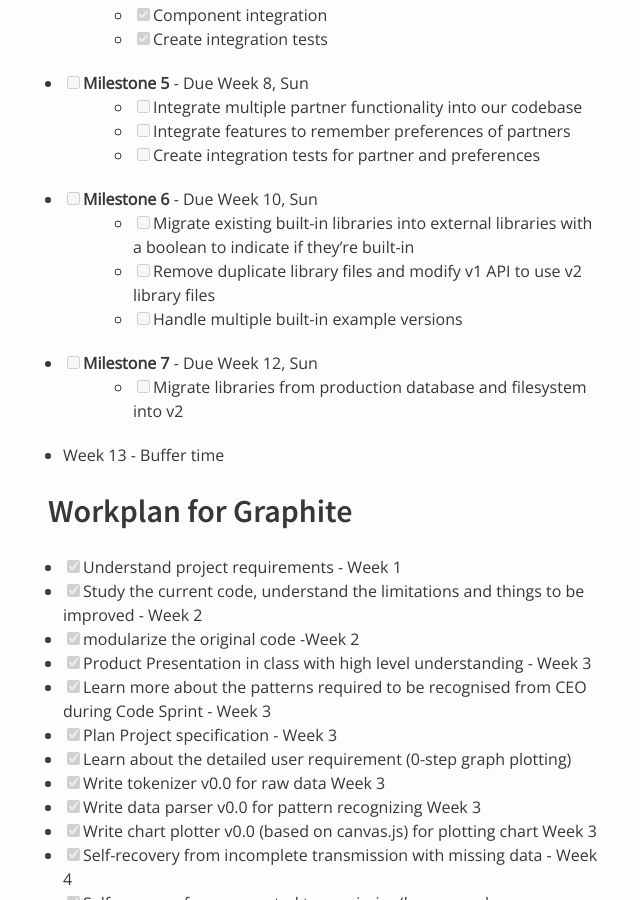
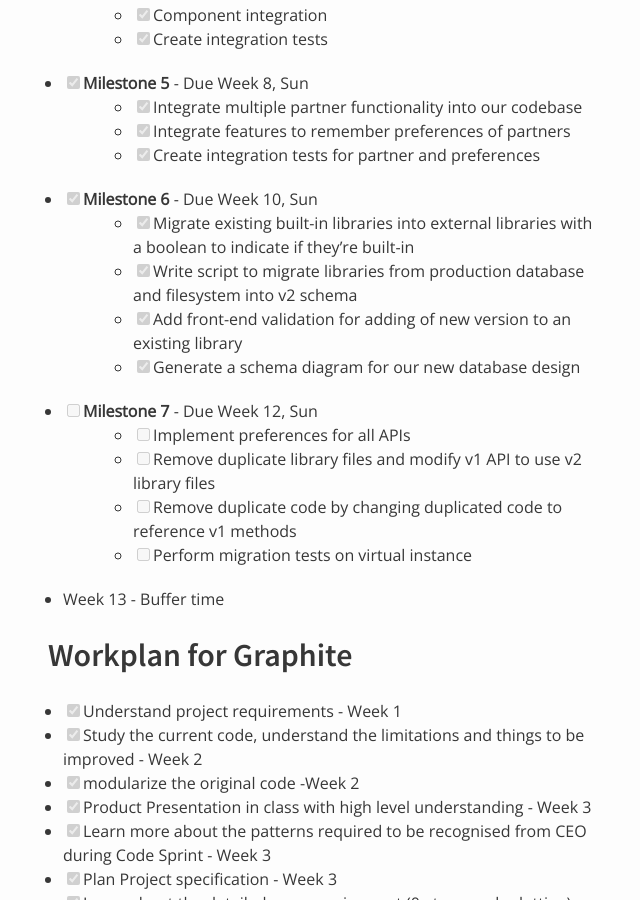
Before and after one commit to nus-oss/cs3281-AY1516S2-website, a Jekyll site: the page built from teams/codebender.md, in a window 1280 px wide and 900 px high, scrolled down 2575 px. Shown: the whole window, without its empty margins (322-962 px from the left). Built offline with Jekyll 4.4.1, drawn with Linux system fonts in a browser that asks for light colours; some of the changed text lies outside the part shown.

Commit message:
Update KY and Eratosthenes' progress

```diff
--- a/teams/codebender.md
+++ b/teams/codebender.md
@@ -88,16 +88,20 @@
 * [x] **Milestone 4** - Due Week 7, Sun
     * [x] Component integration
     * [x] Create integration tests
-* [ ] **Milestone 5** - Due Week 8, Sun
-    * [ ] Integrate multiple partner functionality into our codebase
-    * [ ] Integrate features to remember preferences of partners
-    * [ ] Create integration tests for partner and preferences
-* [ ] **Milestone 6** - Due Week 10, Sun
-    * [ ] Migrate existing built-in libraries into external libraries with a boolean to indicate if they're built-in
+* [x] **Milestone 5** - Due Week 8, Sun
+    * [x] Integrate multiple partner functionality into our codebase
+    * [x] Integrate features to remember preferences of partners
+    * [x] Create integration tests for partner and preferences
+* [x] **Milestone 6** - Due Week 10, Sun
+    * [x] Migrate existing built-in libraries into external libraries with a boolean to indicate if they're built-in
+    * [x] Write script to migrate libraries from production database and filesystem into v2 schema
+    * [x] Add front-end validation for adding of new version to an existing library
+    * [x] Generate a schema diagram for our new database design
+* [ ] **Milestone 7** - Due Week 12, Sun
+    * [ ] Implement preferences for all APIs
     * [ ] Remove duplicate library files and modify v1 API to use v2 library files
-    * [ ] Handle multiple built-in example versions
-* [ ] **Milestone 7** - Due Week 12, Sun
-    * [ ] Migrate libraries from production database and filesystem into v2
+    * [ ] Remove duplicate code by changing duplicated code to reference v1 methods
+    * [ ] Perform migration tests on virtual instance
 * Week 13 - Buffer time
 
 
@@ -175,6 +179,7 @@
 * Week 8, Tue - Implemented support for the authentication of multiple partners
 * Week 8, Tue - Created tests for testing the authentication mechanism
 * Week 9, Tue - Wrote the ultimate migration script for migrating everything on the production server ([PR #62](https://github.com/codebendercc/eratosthenes/pull/62))
+* Week 9, Thu - Generated a schema diagram of our new database design
 
 #### Contribution to minor project - Teammates
 * Week 6, Sat - Set up development environment and staging website at [http://teammates-kaiyuan.appspot.com/](http://teammates-kaiyuan.appspot.com/)
```
Also changed, not shown: other parts of teams/codebender.md (+5 -5 lines).
